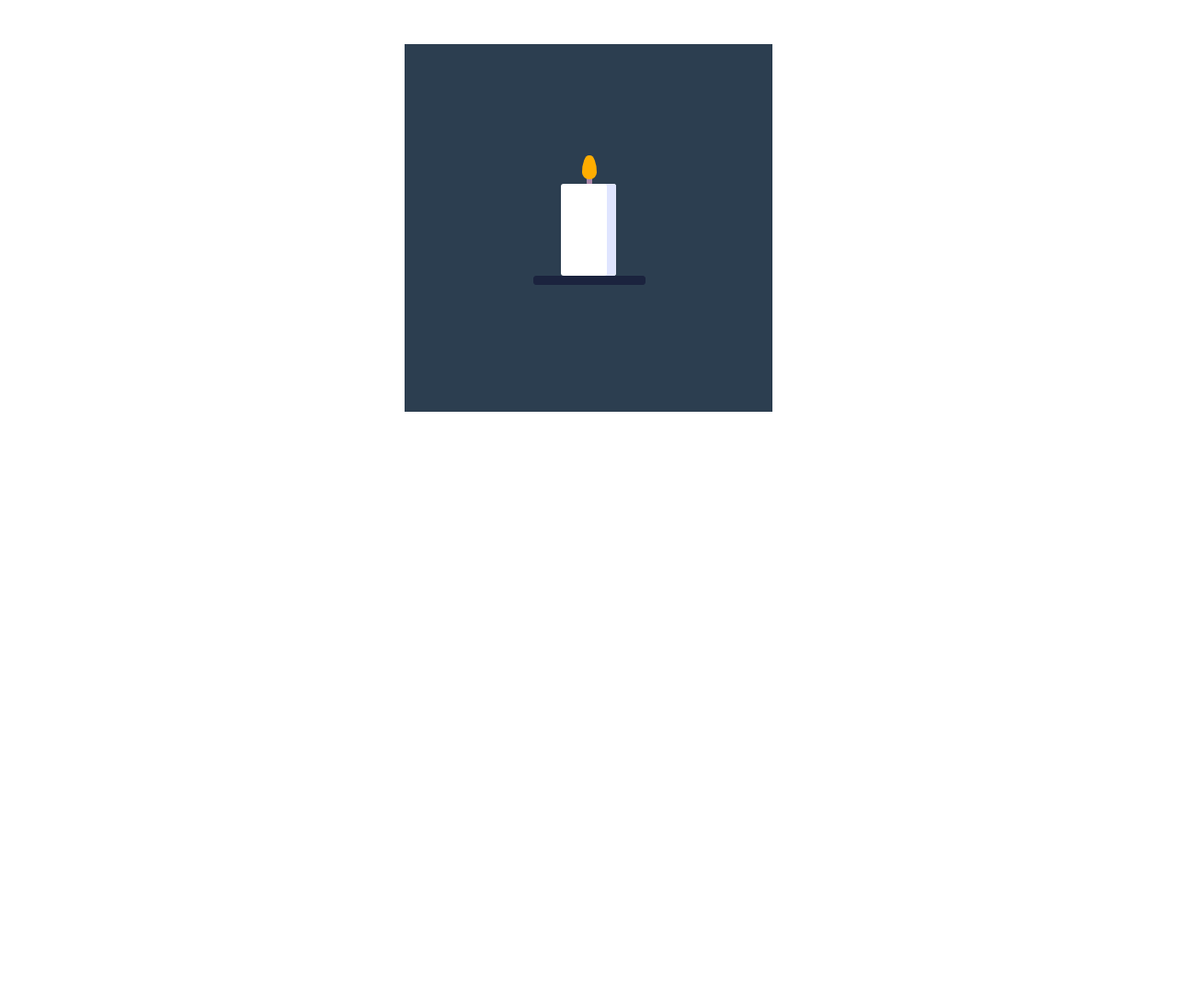
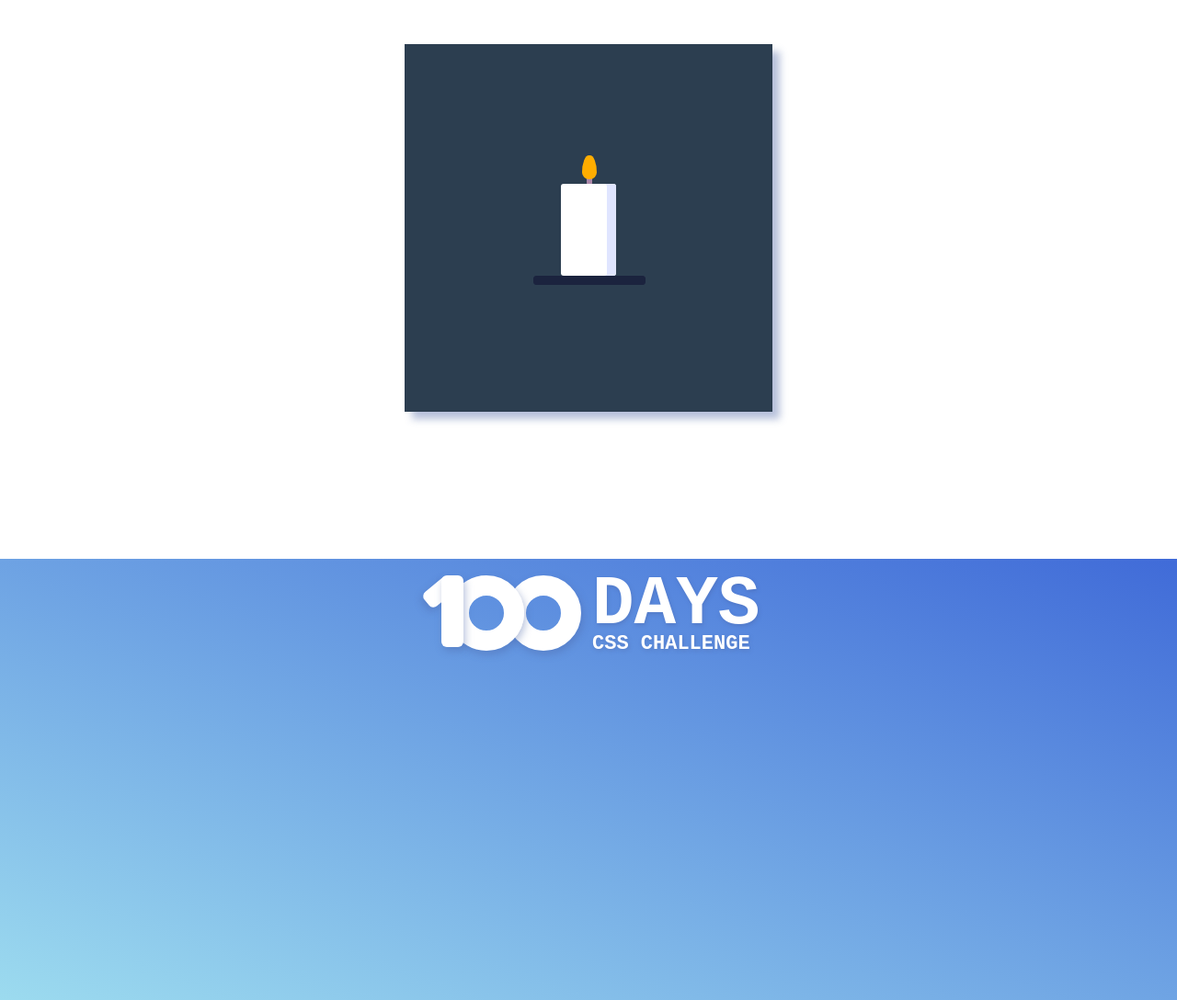
Before and after one commit to thisisrishabh22/Candle-HundredDaysOfCss-1, a plain HTML site: page index.html in a window 1280 px wide. Shown: the whole page at 92% size. Before the commit the page ends 800 px from the top, so only its background shows below. Drawn offline with Linux system fonts and the light colour scheme.

Commit message:
New Changes

```diff
--- a/index.html
+++ b/index.html
@@ -1,5 +1,6 @@
 <!DOCTYPE html>
 <html lang="en">
+
 <head>
     <meta charset="UTF-8">
     <meta http-equiv="X-UA-Compatible" content="IE=edge">
@@ -8,7 +9,10 @@
 
     <link rel="stylesheet" href="style.css">
 </head>
+
 <body>
+
+    <section class="nav"></section>
 
     <section class="main" id="main">
         <div class="render">
@@ -21,5 +25,33 @@
             </div>
         </div>
     </section>
+
+
+    <section id="info" class="info">
+        <div class="container">
+            <div class="content">
+                <div class="logo">
+                    <div class="number">
+                        <div class="one-1"></div>
+                        <div class="one-2"></div>
+                        <div class="zero one"></div>
+                        <div class="zero two"></div>
+                    </div>
+
+                    <div class="text">
+                        <div class="big">DAYS</div>
+                        <div class="small">Css challenge</div>
+                    </div>
+                </div>
+
+                <div class="btn-container">
+                    <a href="" class="btn-template"></a>
+                </div>
+            </div>
+
+        </div>
+
+    </section>
 </body>
+
 </html>
--- a/style.css
+++ b/style.css
@@ -1,3 +1,6 @@
+body{
+    box-sizing: border-box;
+}
 #main .render{
     height: 100%;
     width: 100%;
@@ -9,6 +12,7 @@
     height: 400px;
     margin: auto;
     width: 400px;
+    box-shadow: 8px 8px 8px 0 rgb(74 100 164 / 40%);
 }
 
 
@@ -64,7 +68,96 @@
 }
 
 
+#info{
+    margin: -8px;
+    margin-top: 10rem;
+}
+#info .container{
+    height: 60vh;
+    margin: auto;
+    width: 100%;
+    background: #77aee6;
+    background: linear-gradient(200deg, #406BD8 0%, #9CDBEF 100%);
+}
+#info .container .content{
+    padding-top: 48px;
+    height: 40vh;
+    width: 500px;
+    margin-left: 60%;
+    display: inline;
+}
+#info .container .logo{
+    margin-left: calc(50% - 160px);
+}
+#info .container .number{
+    height: 80px;
+    width: 160px;
+    display: inline-block;
+}
+#info .container .one-1{
+    height: 36px;
+    width: 20px;
+    background: #fff;
+    border-radius: 6px;
+    transform: rotate(50deg);
+    display: inline-block;
+    position: absolute;
+    box-shadow: 2px 4px 8px 0 rgb(74 100 164 / 40%);
+    margin-left: -12px;
+    margin-right: 0;
+}
+#info .container .one-2{
+    height: 78px;
+    width: 24px;
+    background: #fff;
+    border-radius: 6px;
+    display: inline-block;
+    box-shadow: 2px 4px 8px 0 rgb(74 100 164 / 40%);
+    position: absolute;
 
+    z-index: 9;
+}
+#info .container .logo .zero{
+    height: 38.095px;
+    width: 38.095px;
+    border: solid #fff 22px;
+    border-radius: 50%;
+    display: inline-block;
+    box-shadow: 2px 4px 8px 0 rgb(74 100 164 / 40%);
+    position: absolute;
+    margin-left: 8px;
+
+}
+#info .container .logo .zero.one{
+    z-index: 8;
+}
+#info .container .logo .zero.two{
+    margin-left: 70px;
+}
+#info .container .logo .text{
+    font-family: 'Courier New', Courier, monospace;
+    font-weight: 700;
+    text-shadow: 1px 2px 4px rgb(74 100 164 / 40%);
+    display: inline-block;
+    color: #fff;
+    height: 80px;
+    width: 180px;
+}
+
+#info .container .logo .text .big{
+    font-size: 76px;
+    line-height: 65px;
+    display: inline-block;
+}
+#info .container .logo .text .small{
+    font-size: 22px;
+    line-height: 20px;
+    text-transform: uppercase;
+    display: inline-block;
+}
+#info .container .content .btn-container{
+    display: grid;
+}
 /* A little Resposive Styling*/
 @media(max-width:568px){
     #main .background{
```
Lines whose indentation alone changed are shown as unchanged.
